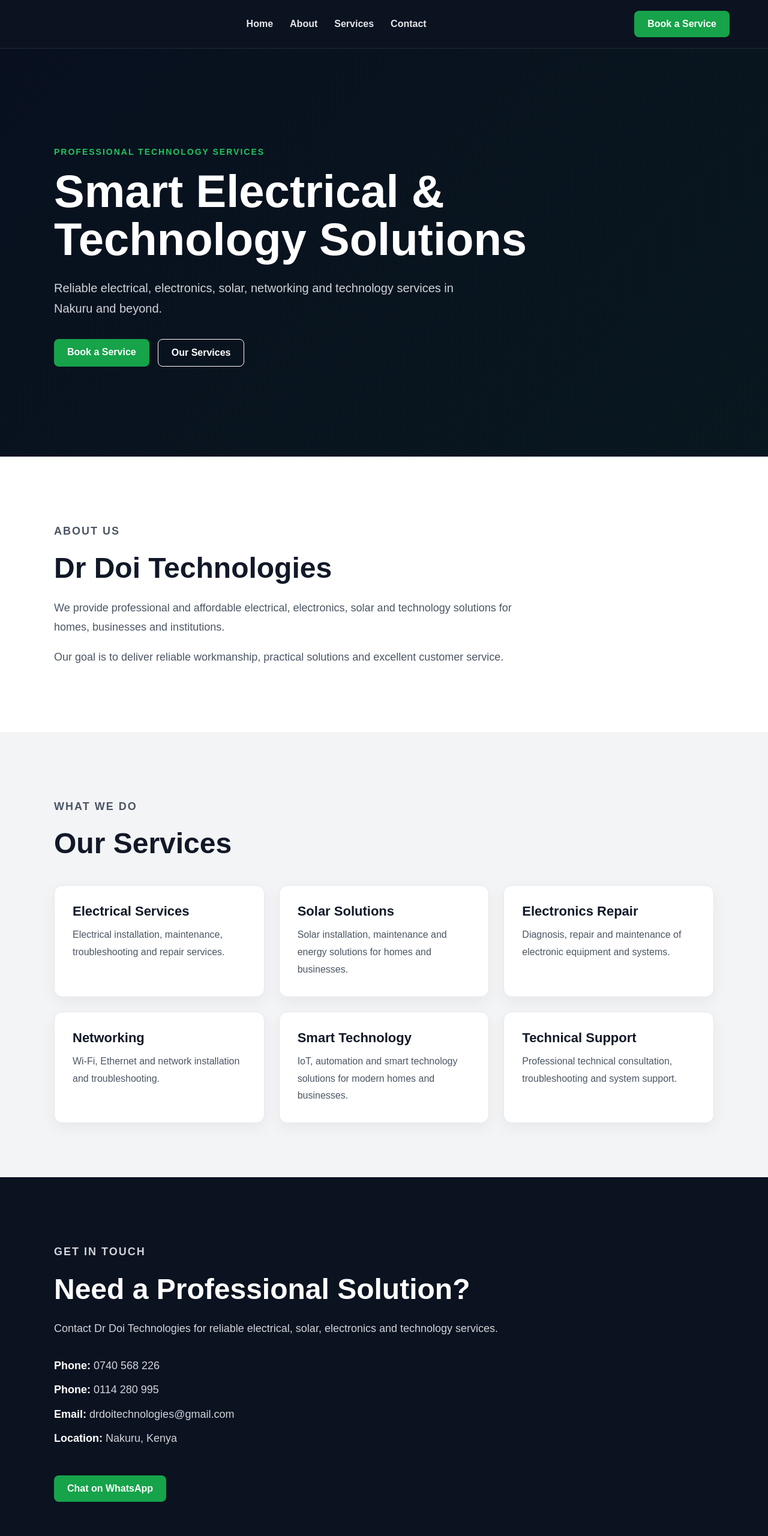
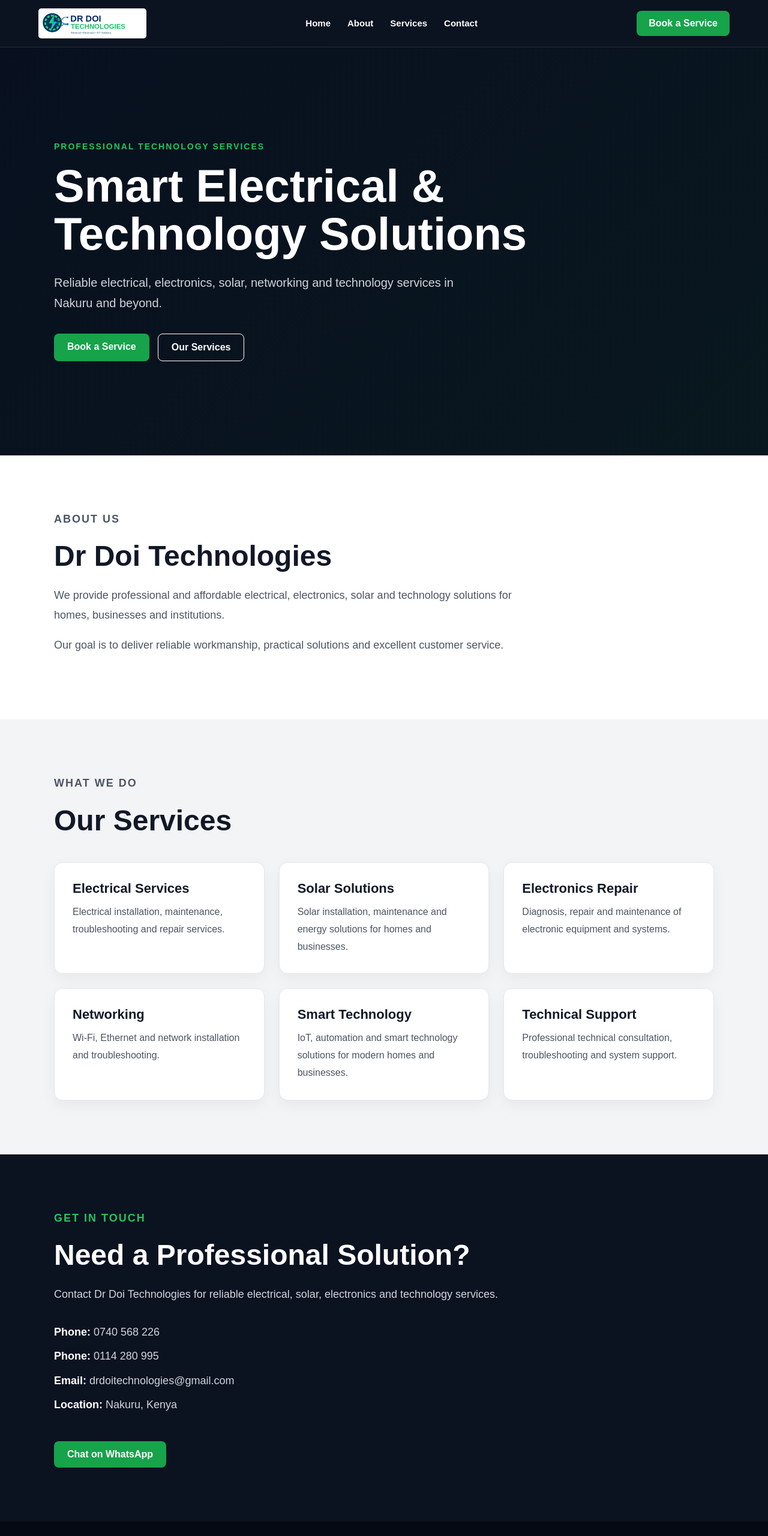
Before and after one commit to doibaa42-netizen/dr-doi-technologies, a Next.js app: page / in a window 1280 px wide. Shown: the top 2560 px of the page at 60% size. Built offline with nearby package versions, Linux system fonts and the light colour scheme.

Commit message:
Finalize Dr Doi website styling

```diff
--- a/app/page.css
+++ b/app/page.css
@@ -17,10 +17,15 @@
   text-decoration: none;
 }
 
+/* =========================
+   NAVBAR
+========================= */
+
 .navbar {
   position: sticky;
   top: 0;
   z-index: 1000;
+  width: 100%;
   background: #0b1220;
   border-bottom: 1px solid rgba(255, 255, 255, 0.1);
 }
@@ -28,19 +33,29 @@
 .nav-container {
   max-width: 1200px;
   margin: 0 auto;
-  padding: 18px 24px;
+  padding: 14px 24px;
   display: flex;
   align-items: center;
   justify-content: space-between;
   gap: 24px;
 }
 
+/* LOGO */
+
 .nav-logo {
-  color: #ffffff;
-  font-size: 20px;
-  font-weight: 800;
-  letter-spacing: 0.5px;
+  display: flex;
+  align-items: center;
 }
+
+.logo-image {
+  display: block;
+  width: 180px;
+  height: auto;
+  max-height: 55px;
+  object-fit: contain;
+}
+
+/* NAVIGATION LINKS */
 
 .nav-links {
   display: flex;
@@ -49,46 +64,51 @@
 }
 
 .nav-links a {
-  color: #e5e7eb;
+  color: #ffffff;
+  font-size: 15px;
   font-weight: 600;
-  transition: 0.2s;
+  transition: 0.2s ease;
 }
 
 .nav-links a:hover {
   color: #22c55e;
 }
 
-.nav-button,
-.primary-button,
-.whatsapp-button {
+/* BOOK BUTTON */
+
+.nav-button {
   display: inline-block;
   background: #16a34a;
   color: #ffffff;
-  padding: 13px 22px;
+  padding: 12px 20px;
   border-radius: 8px;
   font-weight: 700;
-  transition: 0.2s;
+  transition: 0.2s ease;
 }
 
-.nav-button:hover,
-.primary-button:hover,
-.whatsapp-button:hover {
+.nav-button:hover {
   background: #15803d;
   transform: translateY(-2px);
 }
+
+/* =========================
+   HERO
+========================= */
 
 .hero {
   min-height: 680px;
   display: flex;
   align-items: center;
+  padding: 80px 24px;
+
   background:
     linear-gradient(
       rgba(7, 15, 29, 0.88),
       rgba(7, 15, 29, 0.88)
     ),
     linear-gradient(135deg, #0f172a, #14532d);
+
   color: #ffffff;
-  padding: 80px 24px;
 }
 
 .hero-content {
@@ -97,17 +117,16 @@
   margin: 0 auto;
 }
 
-.hero-tag,
-.section-tag {
+.hero-tag {
+  margin: 0 0 18px;
   color: #22c55e;
   font-size: 14px;
   font-weight: 800;
   letter-spacing: 2px;
-  margin-bottom: 18px;
 }
 
 .hero h1 {
-  max-width: 800px;
+  max-width: 850px;
   margin: 0 0 24px;
   font-size: clamp(42px, 7vw, 76px);
   line-height: 1.05;
@@ -116,16 +135,33 @@
 
 .hero-text {
   max-width: 700px;
+  margin: 0 0 34px;
   color: #d1d5db;
   font-size: 20px;
   line-height: 1.7;
-  margin-bottom: 34px;
 }
+
+/* HERO BUTTONS */
 
 .hero-buttons {
   display: flex;
   flex-wrap: wrap;
   gap: 14px;
+}
+
+.primary-button {
+  display: inline-block;
+  padding: 13px 22px;
+  background: #16a34a;
+  color: #ffffff;
+  border-radius: 8px;
+  font-weight: 700;
+  transition: 0.2s ease;
+}
+
+.primary-button:hover {
+  background: #15803d;
+  transform: translateY(-2px);
 }
 
 .secondary-button {
@@ -135,12 +171,17 @@
   border-radius: 8px;
   color: #ffffff;
   font-weight: 700;
+  transition: 0.2s ease;
 }
 
 .secondary-button:hover {
   background: #ffffff;
   color: #0b1220;
 }
+
+/* =========================
+   GENERAL SECTIONS
+========================= */
 
 .section {
   padding: 90px 24px;
@@ -151,10 +192,18 @@
   margin: 0 auto;
 }
 
+.section-tag {
+  margin: 0 0 18px;
+  color: #16a34a;
+  font-size: 14px;
+  font-weight: 800;
+  letter-spacing: 2px;
+}
+
 .section h2,
 .contact-section h2 {
+  margin: 0 0 22px;
   font-size: clamp(32px, 5vw, 48px);
-  margin: 0 0 22px;
   line-height: 1.15;
 }
 
@@ -165,6 +214,10 @@
   font-size: 18px;
   line-height: 1.8;
 }
+
+/* =========================
+   SERVICES
+========================= */
 
 .services-section {
   background: #f3f4f6;
@@ -183,7 +236,7 @@
   border-radius: 14px;
   border: 1px solid #e5e7eb;
   box-shadow: 0 8px 25px rgba(0, 0, 0, 0.05);
-  transition: 0.25s;
+  transition: 0.25s ease;
 }
 
 .service-card:hover {
@@ -193,8 +246,8 @@
 
 .service-card h3 {
   margin: 0 0 12px;
+  color: #111827;
   font-size: 22px;
-  color: #111827;
 }
 
 .service-card p {
@@ -202,10 +255,18 @@
   font-size: 16px;
 }
 
+/* =========================
+   CONTACT
+========================= */
+
 .contact-section {
   padding: 90px 24px;
   background: #0b1220;
   color: #ffffff;
+}
+
+.contact-section .section-tag {
+  color: #22c55e;
 }
 
 .contact-section p {
@@ -225,14 +286,30 @@
 }
 
 .whatsapp-button {
+  display: inline-block;
   margin-top: 15px;
+  padding: 13px 22px;
+  background: #16a34a;
+  color: #ffffff;
+  border-radius: 8px;
+  font-weight: 700;
+  transition: 0.2s ease;
 }
 
+.whatsapp-button:hover {
+  background: #15803d;
+  transform: translateY(-2px);
+}
+
+/* =========================
+   FOOTER
+========================= */
+
 .footer {
+  padding: 24px;
   background: #050914;
   color: #9ca3af;
   text-align: center;
-  padding: 24px;
 }
 
 .footer p {
@@ -240,17 +317,36 @@
   font-size: 14px;
 }
 
-@media (max-width: 800px) {
+/* =========================
+   TABLET
+========================= */
+
+@media (max-width: 900px) {
+  .services-grid {
+    grid-template-columns: repeat(2, 1fr);
+  }
+
+  .nav-links {
+    gap: 18px;
+  }
+}
+
+/* =========================
+   MOBILE
+========================= */
+
+@media (max-width: 700px) {
   .nav-container {
-    padding: 15px 18px;
+    padding: 12px 16px;
+  }
+
+  .logo-image {
+    width: 145px;
+    max-height: 48px;
   }
 
   .nav-links {
     display: none;
-  }
-
-  .nav-logo {
-    font-size: 17px;
   }
 
   .nav-button {
@@ -280,7 +376,15 @@
   }
 }
 
+/* =========================
+   SMALL PHONES
+========================= */
+
 @media (max-width: 450px) {
+  .logo-image {
+    width: 125px;
+  }
+
   .nav-button {
     display: none;
   }
```
